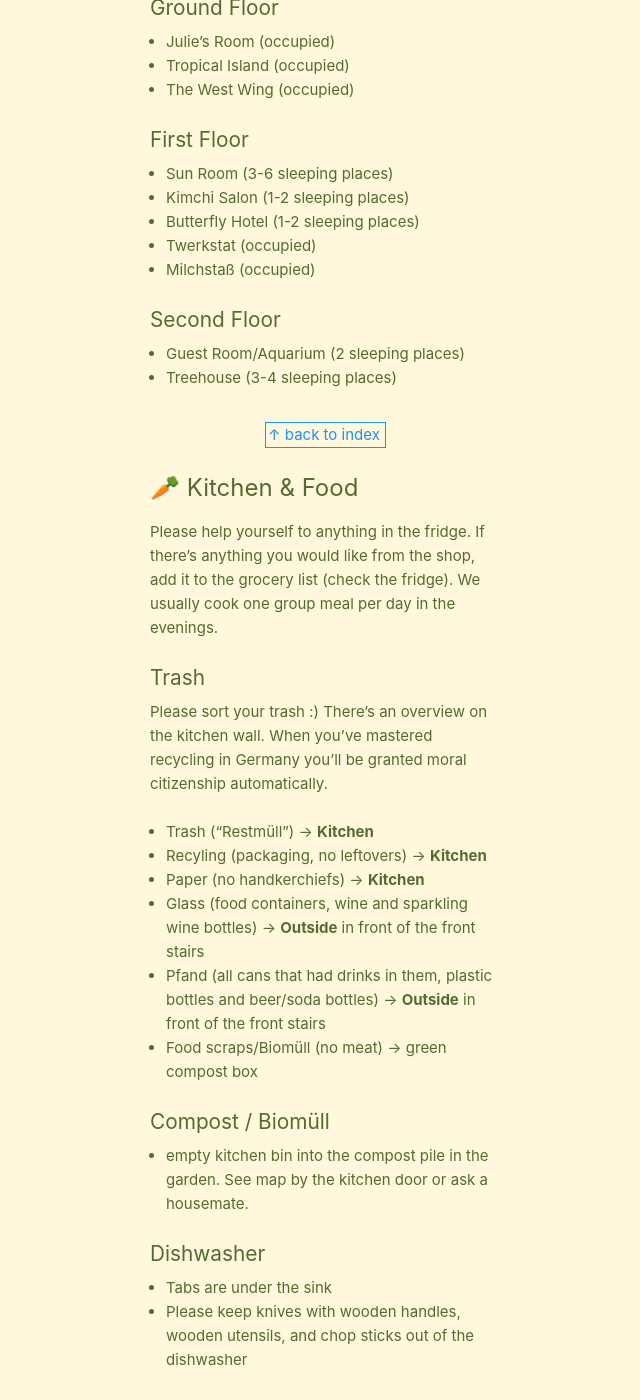
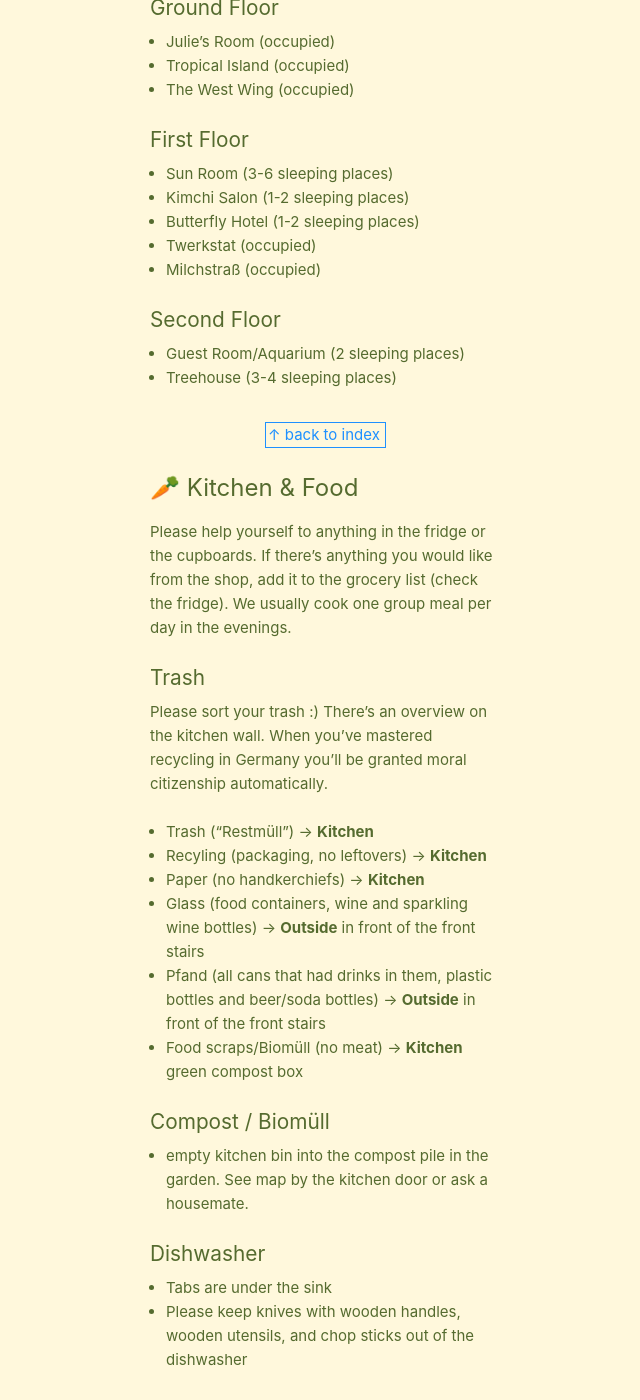
Before and after one commit to zezhaus/how-to, a Jekyll site: the page built from index.md, in a window 1280 px wide and 1400 px high, scrolled down 3684 px. Shown: the whole window, without its empty margins (315-955 px from the left). Built offline with Jekyll 4.4.1, drawn with Linux system fonts in a browser that asks for light colours.

Commit message:
small edits

```diff
--- a/index.md
+++ b/index.md
@@ -101,7 +101,7 @@ Feel free to use our [Telegram Group](https://t.me/+diD1q9Kbf8k1ZjFi).
 - Kimchi Salon (1-2 sleeping places)
 - Butterfly Hotel (1-2 sleeping places)
 - Twerkstat (occupied)
-- Milchstaß (occupied)
+- Milchstraß (occupied)
 
 #### Second Floor
 - Guest Room/Aquarium (2 sleeping places)
@@ -111,7 +111,7 @@ Feel free to use our [Telegram Group](https://t.me/+diD1q9Kbf8k1ZjFi).
 
 ### 🥕 Kitchen & Food {#kitchen}
 
-Please help yourself to anything in the fridge. If there's anything you would like from the shop, add it to the grocery list (check the fridge). We usually cook one group meal per day in the evenings.
+Please help yourself to anything in the fridge or the cupboards. If there's anything you would like from the shop, add it to the grocery list (check the fridge). We usually cook one group meal per day in the evenings.
 
 #### Trash
 Please sort your trash :) There’s an overview on the kitchen wall. When you’ve mastered recycling in Germany you’ll be granted moral citizenship automatically.
@@ -121,7 +121,7 @@ Please sort your trash :) There’s an overview on the kitchen wall. When you’
 - Paper (no handkerchiefs) &rarr; **Kitchen**
 - Glass (food containers, wine and sparkling wine bottles) &rarr; **Outside** in front of the front stairs
 - Pfand (all cans that had drinks in them, plastic bottles and beer/soda bottles) &rarr; **Outside** in front of the front stairs
-- Food scraps/Biomüll (no meat) &rarr; green compost box
+- Food scraps/Biomüll (no meat) &rarr; **Kitchen** green compost box
 
 #### Compost / Biomüll
 - empty kitchen bin into the compost pile in the garden. See map by the kitchen door or ask a housemate.
```
Also changed, not shown: 1 other file.
